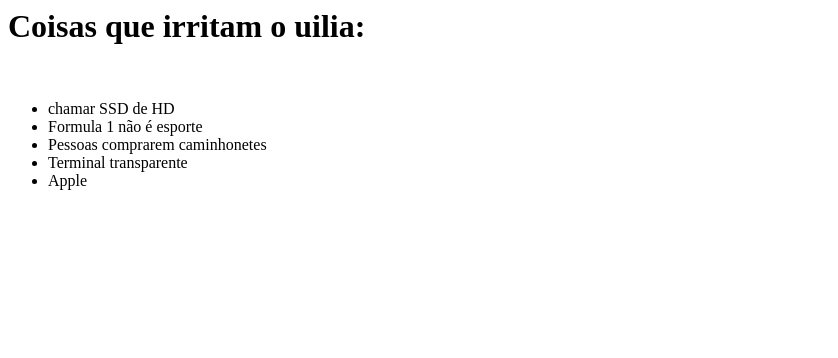
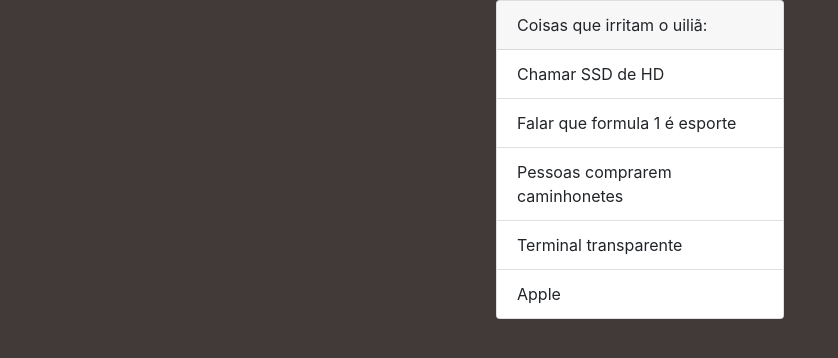
Before and after one commit to willianscaquett/willianscaquett.github.io, a plain HTML site: page index.html in a window 1280 px wide. Shown: the whole page, without its empty margins (0-838 px from the left). Drawn offline with nearby package versions, Linux system fonts and the light colour scheme.

Commit message:
Add bootstrap

```diff
--- a/index.html
+++ b/index.html
@@ -1,9 +1,25 @@
-<h1>Coisas que irritam o uilia:</h1>
-<br>
-<ul>
-	<li>chamar SSD de HD</li>
-	<li>Formula 1 não é esporte</li>
-	<li>Pessoas comprarem caminhonetes</li>
-	<li>Terminal transparente</li>
-	<li>Apple</li>
-</ul>
+<!DOCTYPE html>
+<html>
+	<head>
+		<title>Coisas que irritam o uilia</title>
+		<link rel="stylesheet" href="https://cdn.jsdelivr.net/npm/bootstrap@4.5.3/dist/css/bootstrap.min.css" integrity="sha384-TX8t27EcRE3e/ihU7zmQxVncDAy5uIKz4rEkgIXeMed4M0jlfIDPvg6uqKI2xXr2" crossorigin="anonymous">
+	</head>
+	<body style="background-color: #413A38">
+		<div style="display: flex; align-content: center; justify-content: center">
+			<div class="card" style="width: 18rem;">
+			 	<div class="card-header">
+					Coisas que irritam o uiliã:
+  				</div>
+				<ul class="list-group list-group-flush">
+					<li class="list-group-item">Chamar SSD de HD</li>
+					<li class="list-group-item">Falar que formula 1 é esporte</li>
+					<li class="list-group-item">Pessoas comprarem caminhonetes</li>
+					<li class="list-group-item">Terminal transparente</li>
+					<li class="list-group-item">Apple</li>
+				</ul>
+			</div>
+		</div>
+	</body>
+	<script src="https://code.jquery.com/jquery-3.5.1.slim.min.js" integrity="sha384-DfXdz2htPH0lsSSs5nCTpuj/zy4C+OGpamoFVy38MVBnE+IbbVYUew+OrCXaRkfj" crossorigin="anonymous"></script>
+	<script src="https://cdn.jsdelivr.net/npm/bootstrap@4.5.3/dist/js/bootstrap.bundle.min.js" integrity="sha384-ho+j7jyWK8fNQe+A12Hb8AhRq26LrZ/JpcUGGOn+Y7RsweNrtN/tE3MoK7ZeZDyx" crossorigin="anonymous"></script>
+</html>
```
